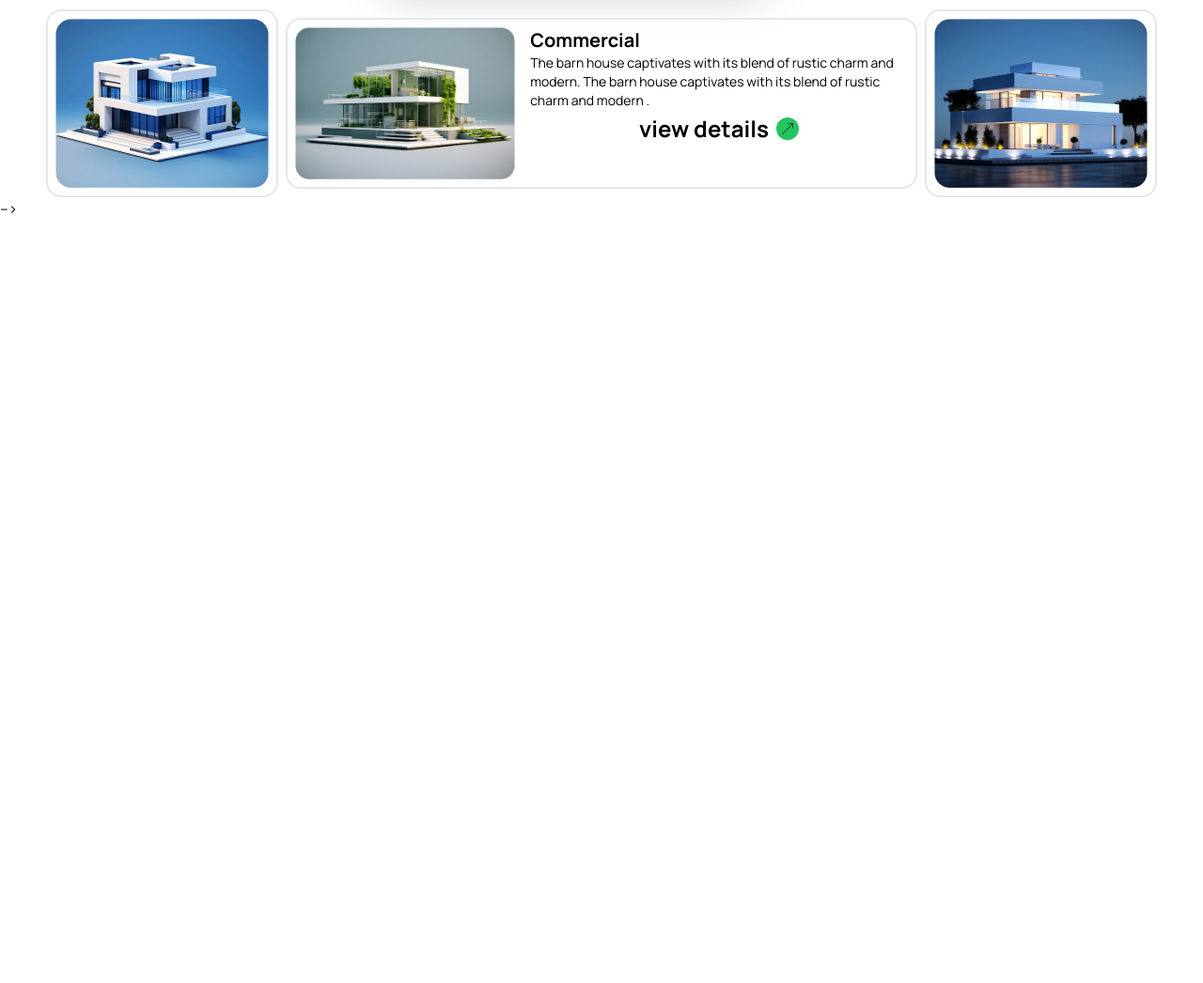
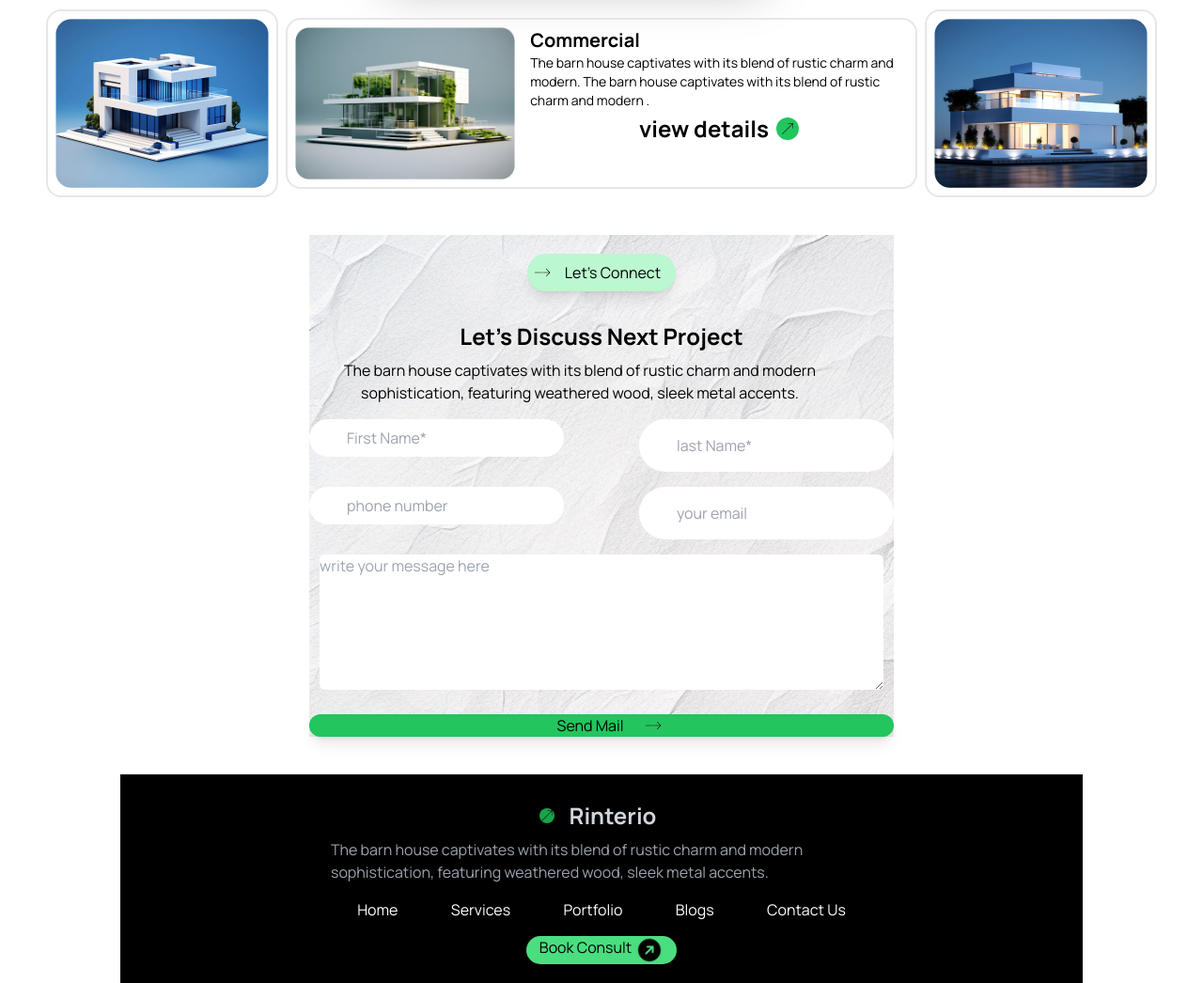
Before and after one commit to dilruba-sarker/A3-B10, a plain HTML site: page index.html in a window 1280 px wide. Shown: the part 2230-3276 px from the top of the page at 94% size. Before the commit the page ends 2464 px from the top, so only its background shows below. Drawn offline with nearby package versions, Linux system fonts and the light colour scheme.

Commit message:
footer  commit done

```diff
--- a/index.html
+++ b/index.html
@@ -202,13 +202,14 @@
  <!-- pic end -->
 
  <!-- newsletter start -->
-<!-- <div class=" bg-center max-w-4xl ml-24 mt-10 ">
-    <div class="bg-[url('./assets/bg.jpg')] max-w-4xl  max-h-fit  text-center ">
+<div class=" bg-center max-w-4xl mx-auto mt-10 flex justify-center ">
+
+    <div class="bg-[url('./assets/bg.jpg')]   max-h-fit  text-center ">
+
       <div class="  py-5">
         <div class=" flex items-center justify-center shadow-lg rounded-full py-2 mx-auto bg-green-200 max-w-fit ">
         <img class="rotate-45 w-4 ml-2" src="./icons8-arrow-50.png" alt="">
         <h1 class="px-4 ">Let’s Connect</h1>
-
       </div>
       <div class="text-center max-w-2xl mx-auto py-4">
         <p class="text-2xl font-bold mt-4">Let’s Discuss Next Project</p>
@@ -219,20 +220,53 @@
         <input type="text" name="" id="" placeholder="last Name*" class=" px-10 py-2 rounded-full ">
       </div>
       <div class=" flex flex-col lg:flex-row  lg:gap-x-20 justify-center max-w-4xl mt-4">
-        <input type="number" name="" id="" placeholder="phone number" class=" px-10 py-2  mb-4 rounded-full ">
-        <input type="email" name="" id="" placeholder="your email" class=" px-10 py-2 rounded-full ">
+        <input type="number" name="" id="" placeholder="phone number" class=" px-10 mb-4 p-2 rounded-full ">
+        <input type="email" name="" id="" placeholder="your email" class=" px-10 rounded-full ">
       </div>
       <div class="mt-4">
-        <textarea id="w3review" name="w3review" rows="6" placeholder="" cols="70"
-        class="text-gray-400 rounded-md"
+        <textarea id="w3review" name="w3review" rows="6" placeholder="" cols="48"
+        class="text-gray-400 rounded-md lg:w-[600px]"
         >write your message here </textarea>
       </div>
   </div>
+  <!-- send -->
+  <div class=" flex items-center justify-center shadow-lg rounded-full  mx-auto bg-green-500 max-w-full ">
+
+    <h1 class="px-4 ">Send Mail</h1>
+    <img class="rotate-45 w-4 ml-2" src="./icons8-arrow-50.png" alt="">
+
+  </div>
+<!-- sen rnd -->
 </div>
- <!-- newsletter end-->
-</div> -->
+  <!-- newsletter end -->
+</div>
  </main>
- <footer></footer>
+ <footer class="max-w-5xl bg-black mt-10 mx-auto flex justify-center items-center">
+
+ <div>
+  <div class="  py-5">
+    <div class=" flex items-center justify-center shadow-lg rounded-full py-2 mx-auto text-gray-300 max-w-fit ">
+    <img class=" text-green-500 bg-green-600 rounded-xl  w-4 ml-2" src="./icons8-arrow-50.png" alt="">
+    <h1 class="px-4 text-2xl font-bold ">Rinterio</h1>
+  </div>
+  <div class="max-w-xl">
+    <p class="text-gray-400">The barn house captivates with its blend of rustic charm and modern sophistication, featuring weathered wood, sleek metal accents.</p>
+  </div>
+
+  <div class="flex flex-col lg:flex-row justify-center items-center lg:justify-around text-white mt-4">
+    <h1>Home</h1>
+    <h1>Services</h1>
+    <h1>Portfolio</h1>
+    <h1>Blogs</h1>
+    <h1>Contact Us</h1>
+  </div>
+  <div class="bg-green-400 rounded-full  w-40 text-center mx-auto mt-4 ">
+    <h1 class="flex gap-1 justify-center">Book Consult <span>  <img class="-rotate-45" src="./assets/icons8-arrow-30.png" alt=""></span></h1>
+
+</div>
+ </div>
+
+ </footer>
 
 </body>
 </html>
```
